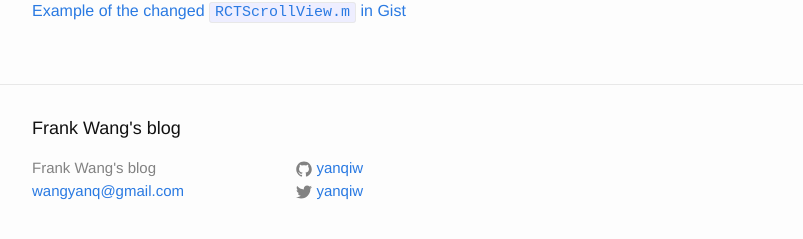
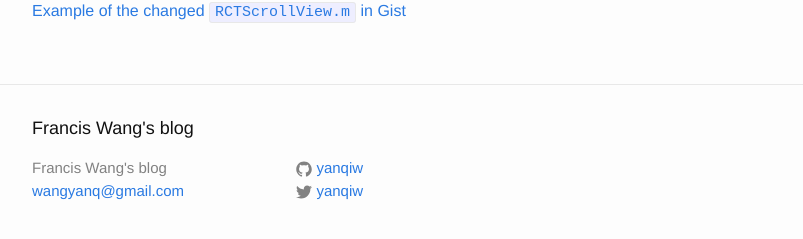
Before and after one commit to yanqiw/yanqiw.github.io, a Jekyll site: the page built from _posts/2016-10-05-react-native-adopt-to-xcode8.markdown, in a window 1280 px wide and 900 px high, scrolled down 610 px. Shown: the part 638-877 px from the top of the window, without its empty margins (238-1041 px from the left). Built offline with Jekyll 4.4.1, drawn with Linux system fonts in a browser that asks for light colours; some of the changed text lies outside the part shown.

Commit message:
fix: template issue

```diff
--- a/_config.yml
+++ b/_config.yml
@@ -6,13 +6,13 @@
 # 'jekyll serve'. If you change this file, please restart the server process.
 
 # Site settings
-title: Frank Wang's blog
+title: Francis Wang's blog
 email: wangyanq@gmail.com
 description: > # This is Frank Wang's blog, this blog focus on docker, python.
 baseurl: "" # the subpath of your site, e.g. /blog
 url: "http://frankwang.cn" # the base hostname & protocol for your site
 twitter_username: yanqiw
-github_username:  yanqiw
+github_username: yanqiw
 
 # Build settings
 markdown: kramdown
--- a/index.html
+++ b/index.html
@@ -1,4 +1,4 @@
---
+---
 layout: default
 ---
 
```
